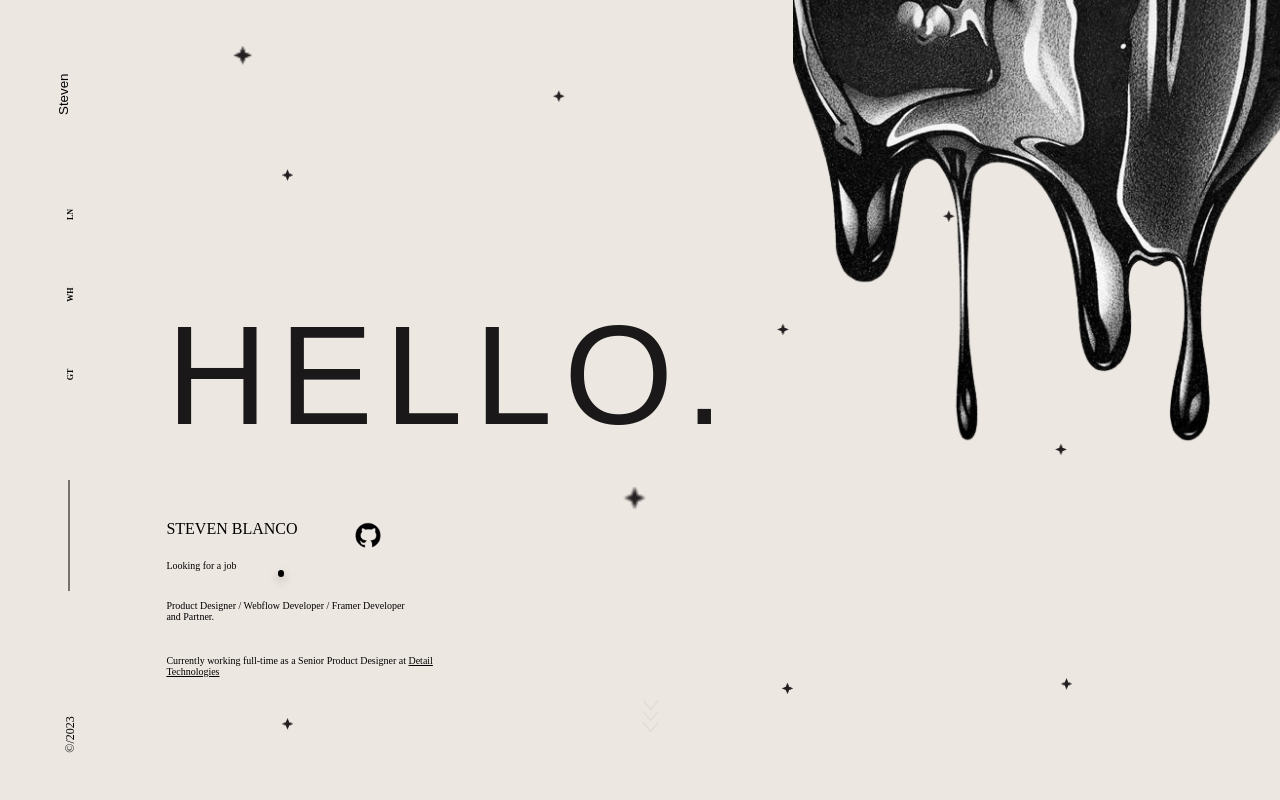
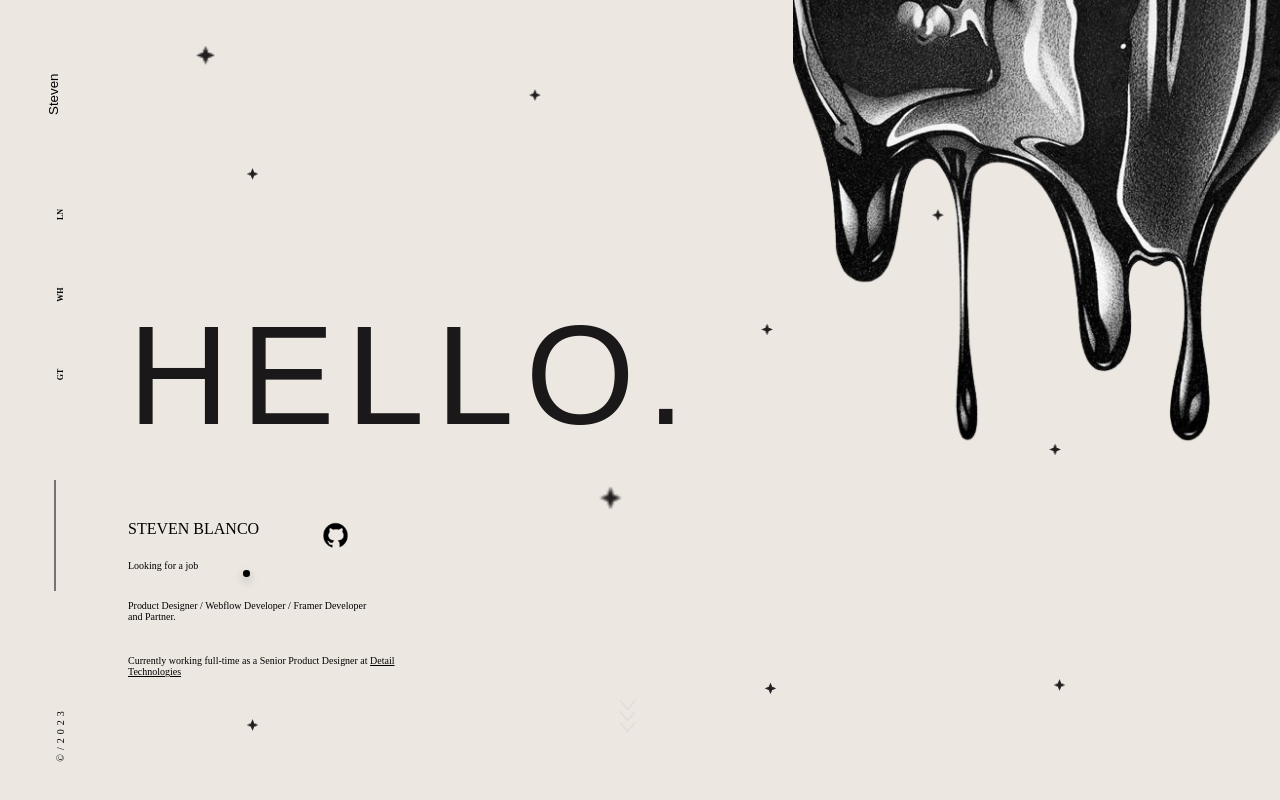
Before and after one commit to Sendith/Steven, a React (Vite) app: page / in a window 1280 px wide. Built offline with nearby package versions, Linux system fonts and the light colour scheme; a web font is replaced by a local one.

Commit message:
modified:   src/components/styles/querys/Headers/HeadersQueryDesktop.css 	modified:   src/components/styles/querys/Headers/HeadersQueryTablet.css 	modified:   src/components/styles/querys/Headers/HeadersQueryiPhone.css

```diff
--- a/src/components/styles/querys/Headers/HeadersQueryDesktop.css
+++ b/src/components/styles/querys/Headers/HeadersQueryDesktop.css
@@ -4,7 +4,7 @@
         width: 100%;
         height: 100vh;
         display: grid;
-        grid-template-columns: 13% 87%;
+        grid-template-columns: 10% 90%;
         grid-template-rows: 100%;
         grid-template-areas: "i de";
     }
@@ -53,7 +53,7 @@ font-family: Grandslang roman, sans-serif;
 overflow: hidden;
 animation: moverAbajoArriba 2s ease forwards;
 color: #1A1818;
-width: 700px;
+width: 1200px;
 flex-shrink: 0;
 
 font-size: 10.979vw;
@@ -240,24 +240,24 @@ animation: moverAbajo 250s infinite alternate;
 /*KeyFrames*/
 @keyframes moverIzquierda {
     to {
-        transform: translateX(-500px); /* Mueve hacia la izquierda */
+        transform: translateX(-400px); /* Mueve hacia la izquierda */
     }
 }
 @keyframes moverDerecha {
     to {
-        transform: translateX(500px); /* Mueve hacia la derecha */
+        transform: translateX(400px); /* Mueve hacia la derecha */
     }
 }
 /* Definición de la animación arriba */
 @keyframes moverArriba {
     to {
-        transform: translateY(-500px); /* Mueve hacia arriba */
+        transform: translateY(-400px); /* Mueve hacia arriba */
     }
 }
 /* Definición de la animación abajo */
 @keyframes moverAbajo {
     to {
-        transform: translateY(500px); /* Mueve hacia abajo */
+        transform: translateY(400px); /* Mueve hacia abajo */
     }
 }
 /*Diagonales*/
@@ -269,19 +269,19 @@ animation: moverAbajo 250s infinite alternate;
 /* Definición de la animación diagonal 2 (arriba-derecha) */
 @keyframes moverDiagonal2 {
     to {
-        transform: translate(450px, -450px); /* Mueve hacia arriba-derecha */
+        transform: translate(350px, -350px); /* Mueve hacia arriba-derecha */
     }
 }
 /* Definición de la animación diagonal 3 (abajo-izquierda) */
 @keyframes moverDiagonal3 {
     to {
-        transform: translate(-600px, 600px); /* Mueve hacia abajo-izquierda */
+        transform: translate(-500px, 500px); /* Mueve hacia abajo-izquierda */
     }
 }
 /* Definición de la animación diagonal 4 (abajo-derecha) */
 @keyframes moverDiagonal4 {
     to {
-        transform: translate(450px, 450px); /* Mueve hacia abajo-derecha */
+        transform: translate(350px, 350px); /* Mueve hacia abajo-derecha */
     }
 }
 @keyframes moverAbajoArriba {
@@ -339,8 +339,9 @@ animation: moverAbajo 250s infinite alternate;
   }
     /*Navegador 100% Completo*/
     nav{
+
         grid-area: i;
-        width: 150px;
+        width: 80px;
         height: 100vh;
         position: fixed;
         display: grid;
@@ -457,7 +458,8 @@ animation: moverAbajo 250s infinite alternate;
         grid-area:d;
         color: #000;
         font-family: Jomolhari;
-        font-size: 12px;
+        font-size: 10px;
+        letter-spacing: 4px;
         font-style: normal;
         font-weight: 400;
         line-height: normal;
--- a/src/components/styles/querys/Headers/HeadersQueryTablet.css
+++ b/src/components/styles/querys/Headers/HeadersQueryTablet.css
@@ -451,7 +451,8 @@ animation: moverAbajo 250s infinite alternate;
         grid-area:d;
         color: #000;
         font-family: Jomolhari;
-        font-size: 12px;
+        font-size: 10px;
+        letter-spacing: 4px;
         font-style: normal;
         font-weight: 400;
         line-height: normal;
@@ -897,7 +898,8 @@ animation: moverAbajo 250s infinite alternate;
         grid-area:d;
         color: #000;
         font-family: Jomolhari;
-        font-size: 12px;
+        font-size: 10px;
+        letter-spacing: 4px;
         font-style: normal;
         font-weight: 400;
         line-height: normal;
--- a/src/components/styles/querys/Headers/HeadersQueryiPhone.css
+++ b/src/components/styles/querys/Headers/HeadersQueryiPhone.css
@@ -463,6 +463,7 @@ animation: moverAbajo 250s infinite alternate;
         color: #000;
         font-family: Jomolhari;
         font-size: 7px;
+        letter-spacing: 3px;
         font-style: normal;
         font-weight: 400;
         line-height: normal;
@@ -919,6 +920,7 @@ animation: moverAbajo 250s infinite alternate;
         color: #000;
         font-family: Jomolhari;
         font-size: 7px;
+        letter-spacing: 3px;
         font-style: normal;
         font-weight: 400;
         line-height: normal;
```
